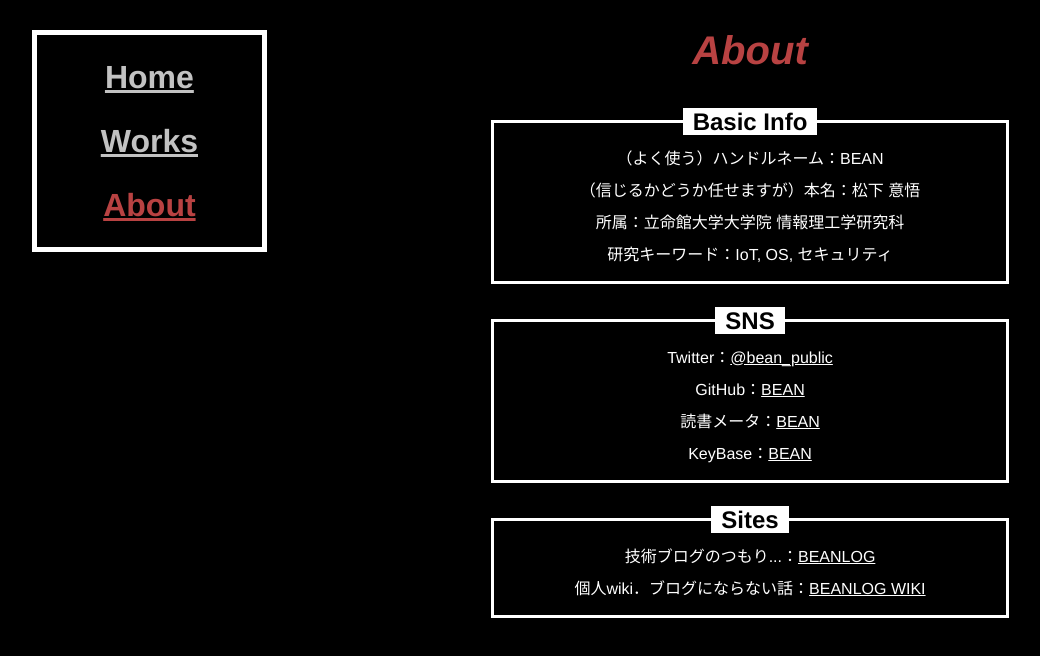
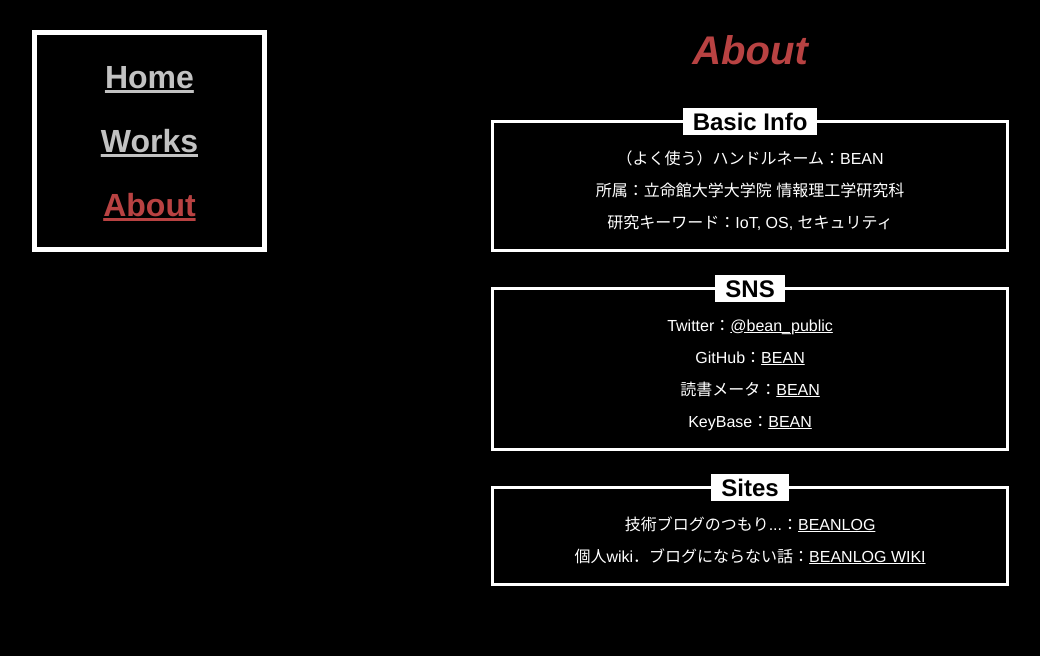
Before and after one commit to bean1310/portfolio, a Vue app: page /about in a window 1280 px wide. Shown: the top 656 px of the page, without its empty margins (18-1058 px from the left). Built offline with nearby package versions, Linux system fonts and the light colour scheme.

Commit message:
だせー

```diff
--- a/src/views/About.vue
+++ b/src/views/About.vue
@@ -5,7 +5,6 @@
       title="Basic Info"
       content="
        （よく使う）ハンドルネーム：BEAN<br>
-       （信じるかどうか任せますが）本名：松下 意悟<br>
        所属：立命館大学大学院 情報理工学研究科<br>
        研究キーワード：IoT, OS, セキュリティ
       " />
```
